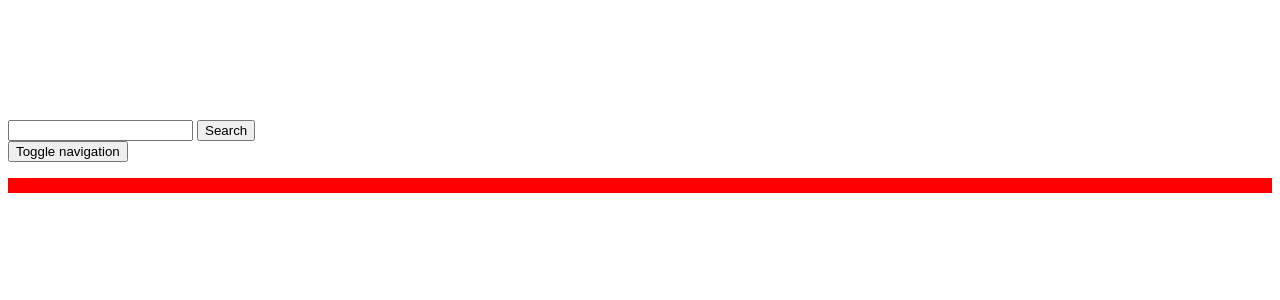
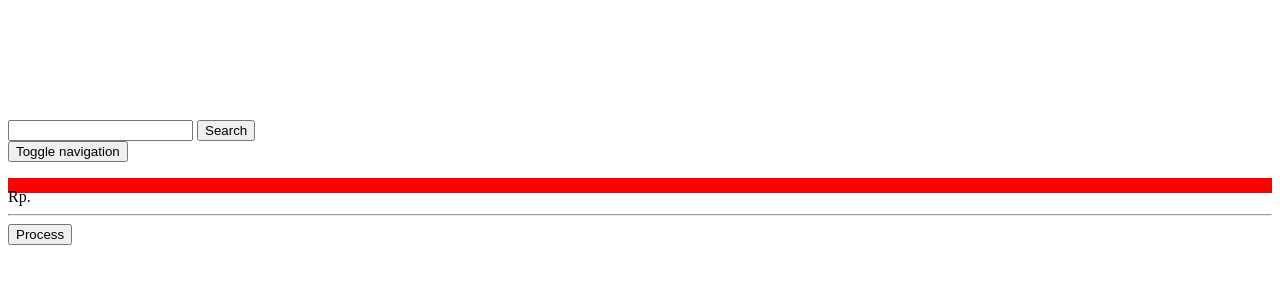
Before and after one commit to fastyfart/dunia-motor-ci, a PHP site: template application/views/layout/master.php in a window 1280 px wide. Shown: the part 189-489 px from the top of the page. Run offline with PHP 8.4, Linux system fonts and the light colour scheme; the template is opened without the code that fills it, so the values that code supplies are empty.

Commit message:
- update css button add to cart - update widget cart

```diff
--- a/application/views/layout/hero.php
+++ b/application/views/layout/hero.php
@@ -58,18 +58,19 @@
     </div>
 </div>
 
-<div class="widget-box">
+<div class="widget-box two">
     <div class="row">
         <div class="col-xs-2 col-sm-2 col-md-2 col-lg-2">
             <div data-spy="affix" data-offset-top="50" data-offset-bottom="200">
                 <div id="body">
-                    <h2>
-                        <span class="glyphicon glyphicon-shopping-cart" aria-hidden="true"></span>
-                    </h2>
-                    <?php foreach($this->cart->contents() as $cart) {?>
-                        <?php echo $cart['qty'] ?> <br />
-                        <?php echo $cart['price'] ?> <br />
-                    <?php } ?>
+                    <span class="glyphicon glyphicon-shopping-cart" aria-hidden="true"></span>
+                    Rp. <?php echo $this->cart->total(); ?> <br />
+                    <hr/>
+                    <button class="btn btn-block pull-right btn-primary">
+                        <span class="glyphicon glyphicon-ok" aria-hidden="true"></span>
+                        Process
+                    </button>
+                    <div class="clearfix"></div>
                 </div>
             </div>
         </div>
```
Also changed, not shown: public_html/assets/css/style.css (+3 -6 lines).
